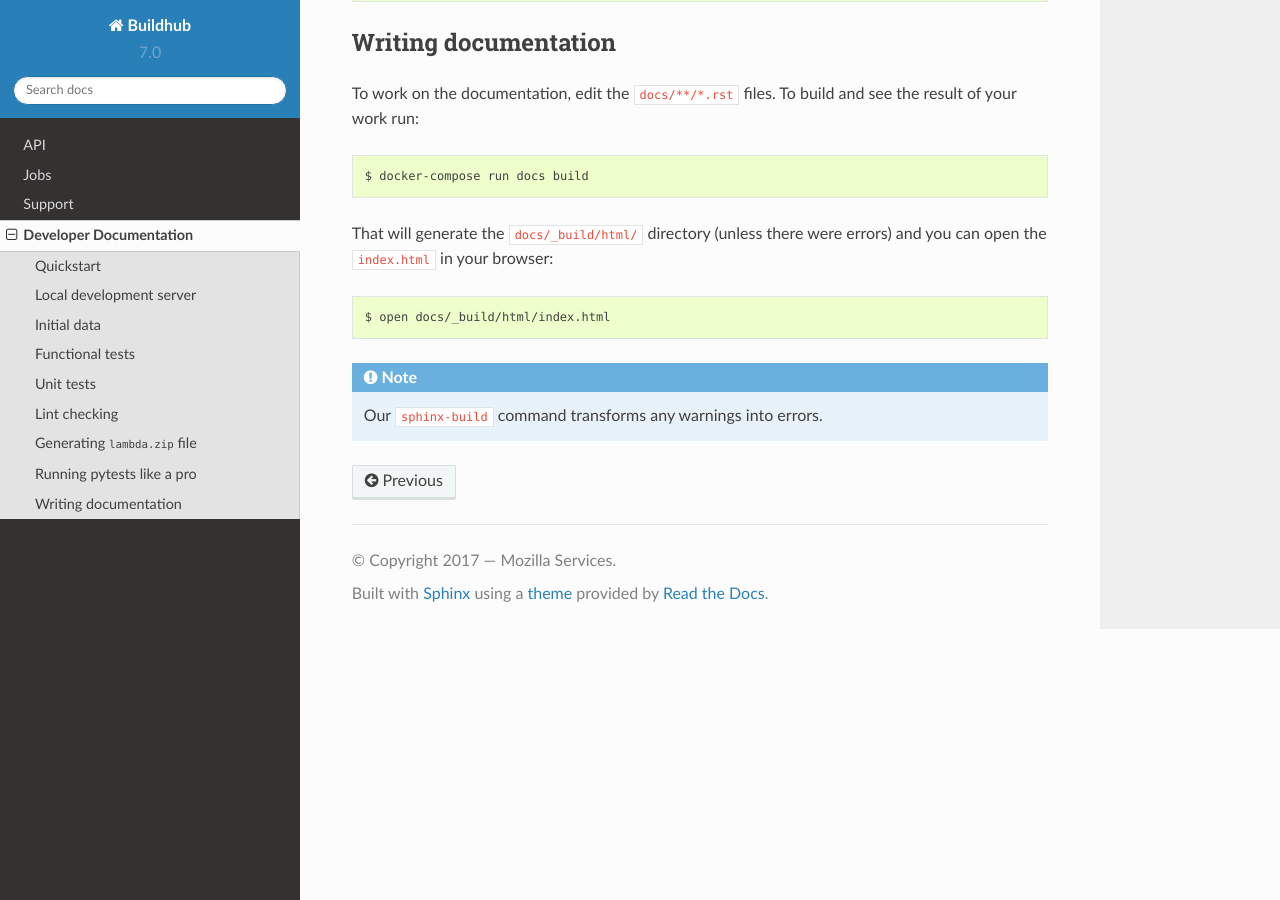
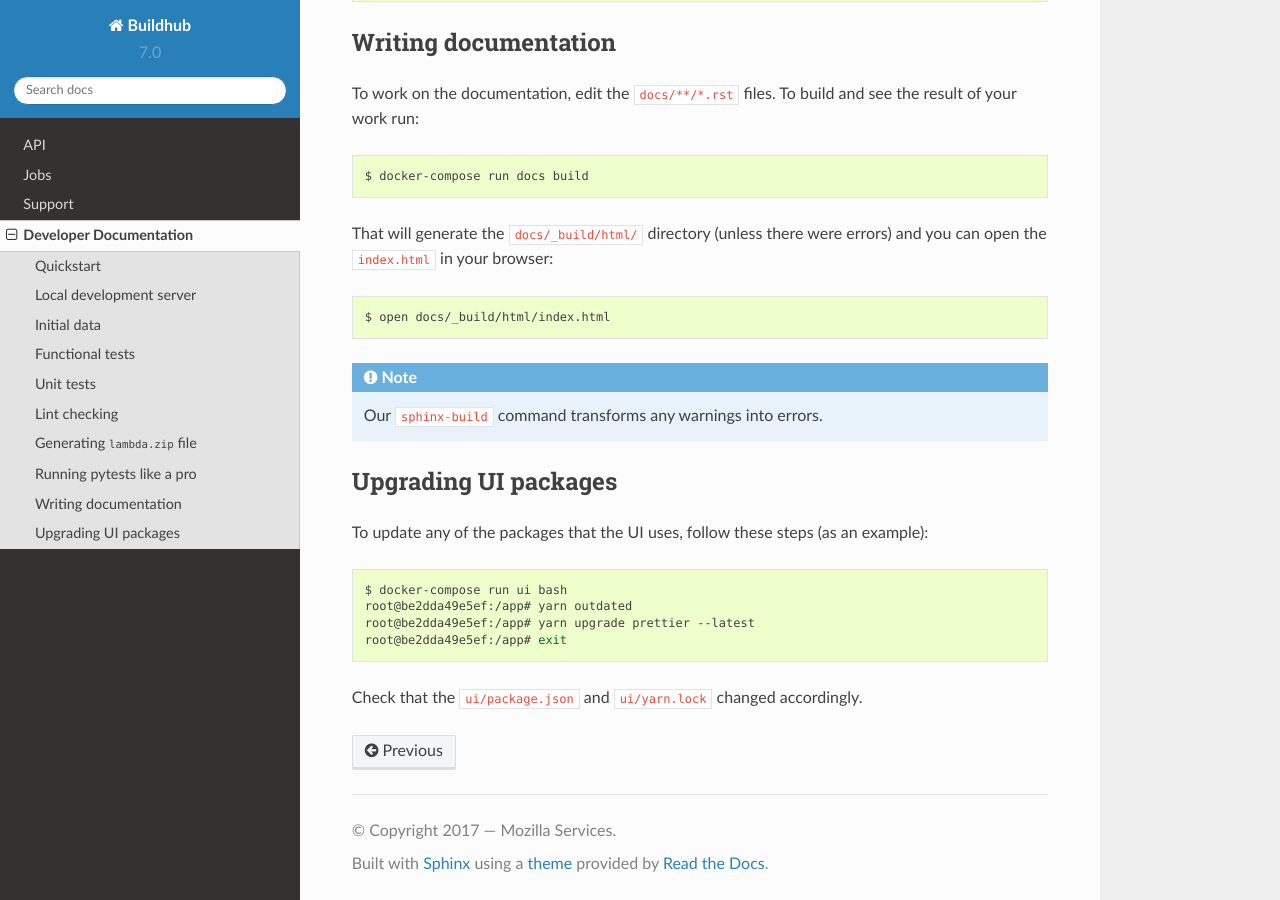
Before and after one commit to mozilla-services/buildhub, a Sphinx documentation site: the page built from docs/dev.rst, in a window 1280 px wide and 900 px high, scrolled down 3885 px. Built offline with Sphinx 7.4.7 and the Read the Docs theme 2.0.0, drawn with Linux system fonts in a browser that asks for light colours.

Commit message:
upgrade Prettier, fixes #369

```diff
--- a/docs/dev.rst
+++ b/docs/dev.rst
@@ -222,3 +222,18 @@ errors) and you can open the ``index.html`` in your browser:
 .. note::
 
     Our ``sphinx-build`` command transforms any warnings into errors.
+
+Upgrading UI packages
+=====================
+
+To update any of the packages that the UI uses, follow these steps
+(as an example):
+
+.. code-block:: shell
+
+    $ docker-compose run ui bash
+    root@be2dda49e5ef:/app# yarn outdated
+    root@be2dda49e5ef:/app# yarn upgrade prettier --latest
+    root@be2dda49e5ef:/app# exit
+
+Check that the ``ui/package.json`` and ``ui/yarn.lock`` changed accordingly.
```
Also changed, not shown: 5 other files.
